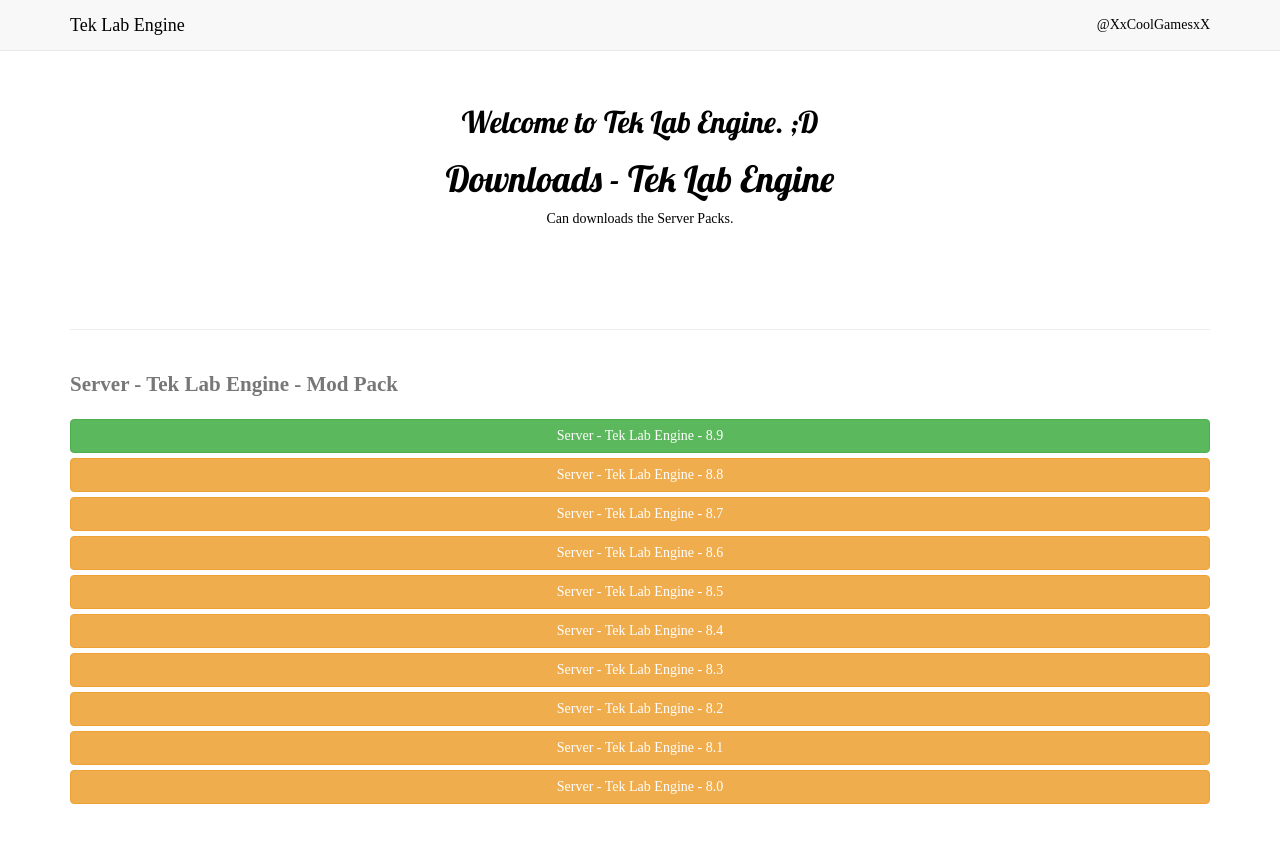
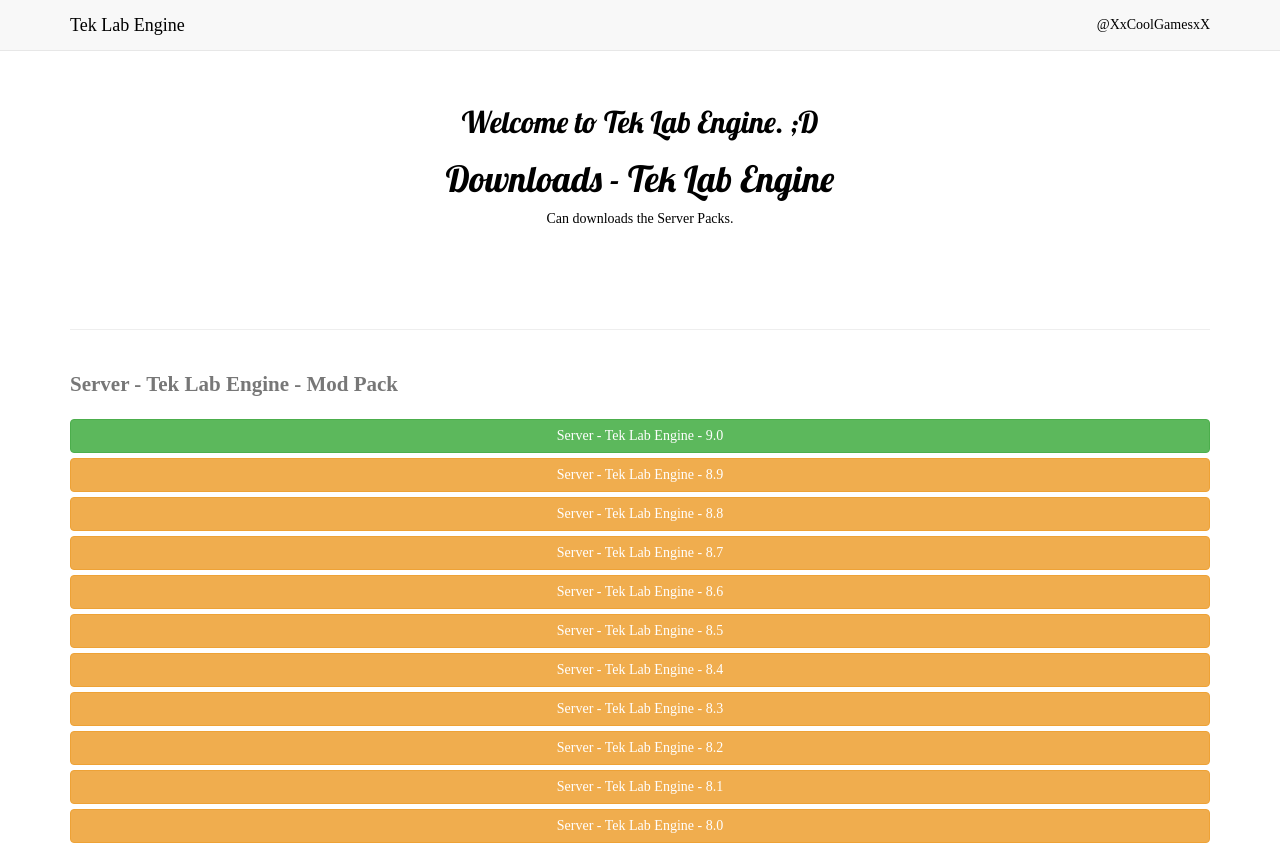
Before and after one commit to XxCoolGamesxX/XxCoolGamesxX.github.io, a plain HTML site: page index.html in a window 1280 px wide. Shown: the top 846 px of the page. Drawn offline with nearby package versions, Linux system fonts and the light colour scheme; a web font is replaced by a local one.

Commit message:
Update the links and add the 9.0. :P

```diff
--- a/index.html
+++ b/index.html
@@ -55,12 +55,13 @@
                         <p class="lead text-muted">
                             <b>Server - Tek Lab Engine - Mod Pack</b>
                         </p>
-                        <a class="btn btn-block btn-success" href="https://teklabengine.charlesfollet.net/server/Forge_Server_of_Tek_Lab_Engine_V8.9.zip">Server - Tek Lab Engine - 8.9</a>
-                        <a class="btn btn-block btn-warning" href="https://teklabengine.charlesfollet.net/server/Forge_Server_of_Tek_Lab_Engine_V8.8.zip">Server - Tek Lab Engine - 8.8</a>
-                        <a class="btn btn-block btn-warning" href="https://teklabengine.charlesfollet.net/server/Forge_Server_of_Tek_Lab_Engine_V8.7.zip">Server - Tek Lab Engine - 8.7</a>
-                        <a class="btn btn-block btn-warning" href="https://teklabengine.charlesfollet.net/server/Forge_Server_of_Tek_Lab_Engine_V8.6.zip">Server - Tek Lab Engine - 8.6</a>
-                        <a class="btn btn-block btn-warning" href="https://teklabengine.charlesfollet.net/server/Forge_Server_of_Tek_Lab_Engine_V8.5.zip">Server - Tek Lab Engine - 8.5</a>
-                        <a class="btn btn-block btn-warning" href="https://teklabengine.charlesfollet.net/server/Forge_Server_of_Tek_Lab_Engine_V8.4.zip">Server - Tek Lab Engine - 8.4</a>
+                        <a class="btn btn-block btn-success" href="https://github.com/XxCoolGamesxX/XxCoolGamesxX.github.io/releases/download/9.0/Forge_Server_of_Tek_Lab_Engine_V9.0.zip">Server - Tek Lab Engine - 9.0</a>
+                        <a class="btn btn-block btn-warning" href="https://github.com/XxCoolGamesxX/XxCoolGamesxX.github.io/releases/download/8.9/Forge_Server_of_Tek_Lab_Engine_V8.9.zip">Server - Tek Lab Engine - 8.9</a>
+                        <a class="btn btn-block btn-warning" href="https://github.com/XxCoolGamesxX/XxCoolGamesxX.github.io/releases/download/8.8/Forge_Server_of_Tek_Lab_Engine_V8.8.zip">Server - Tek Lab Engine - 8.8</a>
+                        <a class="btn btn-block btn-warning" href="https://github.com/XxCoolGamesxX/XxCoolGamesxX.github.io/releases/download/8.7/Forge_Server_of_Tek_Lab_Engine_V8.7.zip">Server - Tek Lab Engine - 8.7</a>
+                        <a class="btn btn-block btn-warning" href="https://github.com/XxCoolGamesxX/XxCoolGamesxX.github.io/releases/download/8.6/Forge_Server_of_Tek_Lab_Engine_V8.6.zip">Server - Tek Lab Engine - 8.6</a>
+                        <a class="btn btn-block btn-warning" href="https://github.com/XxCoolGamesxX/XxCoolGamesxX.github.io/releases/download/8.5/Forge_Server_of_Tek_Lab_Engine_V8.5.zip">Server - Tek Lab Engine - 8.5</a>
+                        <a class="btn btn-block btn-warning" href="https://github.com/XxCoolGamesxX/XxCoolGamesxX.github.io/releases/download/8.4/Forge_Server_of_Tek_Lab_Engine_V8.4.zip">Server - Tek Lab Engine - 8.4</a>
 						<a class="btn btn-block btn-warning" href="https://github.com/XxCoolGamesxX/XxCoolGamesxX.github.io/releases/download/8.3/Forge_Server_of_Tek_Lab_Engine_V8.3.zip">Server - Tek Lab Engine - 8.3</a>
                         <a class="btn btn-block btn-warning" href="https://github.com/XxCoolGamesxX/XxCoolGamesxX.github.io/releases/download/8.2/Forge_Server_of_Tek_Lab_Engine_V8.2.zip">Server - Tek Lab Engine - 8.2</a>
                         <a class="btn btn-block btn-warning" href="https://github.com/XxCoolGamesxX/XxCoolGamesxX.github.io/releases/download/8.1/Forge_Server_of_Tek_Lab_Engine_V8.1.zip">Server - Tek Lab Engine - 8.1</a>
```
